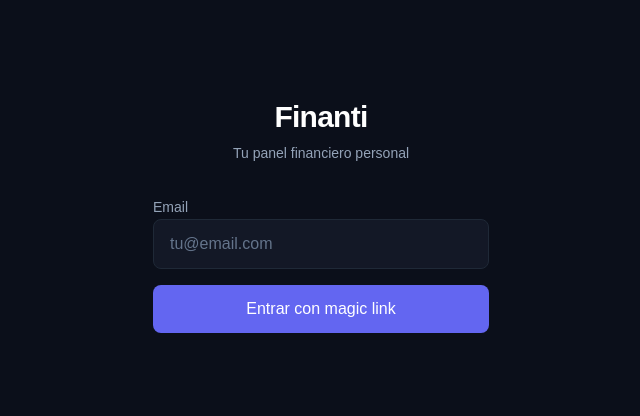
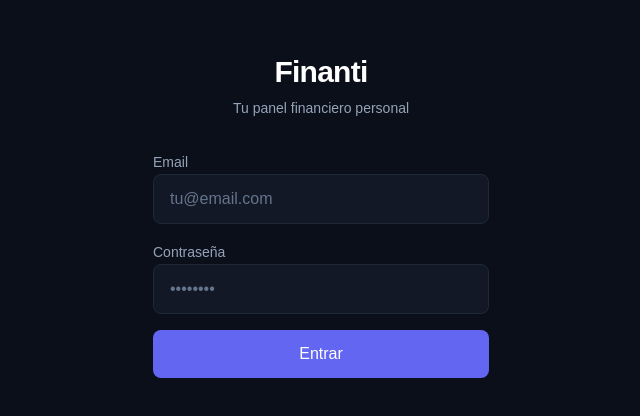
Before and after one commit to Ago00/Finanti, a Next.js app: page /login in a window 1280 px wide. Shown: the part 184-600 px from the top of the page, without its empty margins (319-959 px from the left). Built offline with nearby package versions, Linux system fonts and the light colour scheme.

Commit message:
fix: switch login from magic link to email+password
Supabase free tier email sending was unreliable. Using signInWithPassword
instead of signInWithOtp. Added password field, removed magic link messaging.

Co-Authored-By: Claude Sonnet 4.6 <noreply@anthropic.com>

```diff
--- a/src/app/login/login-form.tsx
+++ b/src/app/login/login-form.tsx
@@ -1,19 +1,21 @@
 'use client'
 
 import { useState, use } from 'react'
+import { useRouter } from 'next/navigation'
 import { createClient } from '@/lib/supabase/client'
 
 export function LoginForm({
   searchParams,
 }: {
-  searchParams: Promise<{ error?: string; message?: string }>
+  searchParams: Promise<{ error?: string }>
 }) {
   const params = use(searchParams)
+  const router = useRouter()
   const [email, setEmail] = useState('')
+  const [password, setPassword] = useState('')
   const [loading, setLoading] = useState(false)
-  const [sent, setSent] = useState(false)
   const [error, setError] = useState<string | null>(
-    params.error === 'unauthorized' ? 'Email no autorizado.' : null
+    params.error === 'unauthorized' ? 'Acceso no autorizado.' : null
   )
 
   async function handleSubmit(e: React.FormEvent) {
@@ -22,29 +24,15 @@ export function LoginForm({
     setError(null)
 
     const supabase = createClient()
-    const { error } = await supabase.auth.signInWithOtp({
-      email,
-      options: { emailRedirectTo: `${window.location.origin}/auth/callback` },
-    })
+    const { error } = await supabase.auth.signInWithPassword({ email, password })
 
     if (error) {
-      setError('Error al enviar el enlace. Inténtalo de nuevo.')
+      setError('Email o contraseña incorrectos.')
     } else {
-      setSent(true)
+      router.push('/')
+      router.refresh()
     }
     setLoading(false)
-  }
-
-  if (sent) {
-    return (
-      <div className="text-center space-y-3 p-6 rounded-xl bg-[#131826] border border-[#1F2937]">
-        <div className="text-2xl">📬</div>
-        <p className="text-white font-medium">Revisa tu email</p>
-        <p className="text-[#94A3B8] text-sm">
-          Te hemos enviado un enlace a <strong className="text-white">{email}</strong>
-        </p>
-      </div>
-    )
   }
 
   return (
@@ -61,6 +49,18 @@ export function LoginForm({
         />
       </div>
 
+      <div className="space-y-2">
+        <label className="text-sm text-[#94A3B8]">Contraseña</label>
+        <input
+          type="password"
+          value={password}
+          onChange={(e) => setPassword(e.target.value)}
+          placeholder="••••••••"
+          required
+          className="w-full px-4 py-3 rounded-lg bg-[#131826] border border-[#1F2937] text-white placeholder-[#64748B] focus:outline-none focus:border-[#6366F1] transition-colors"
+        />
+      </div>
+
       {error && (
         <p className="text-sm text-[#EF4444]">{error}</p>
       )}
@@ -70,7 +70,7 @@ export function LoginForm({
         disabled={loading}
         className="w-full py-3 rounded-lg bg-[#6366F1] text-white font-medium hover:bg-[#4F46E5] disabled:opacity-50 transition-colors"
       >
-        {loading ? 'Enviando...' : 'Entrar con magic link'}
+        {loading ? 'Entrando...' : 'Entrar'}
       </button>
     </form>
   )
```
